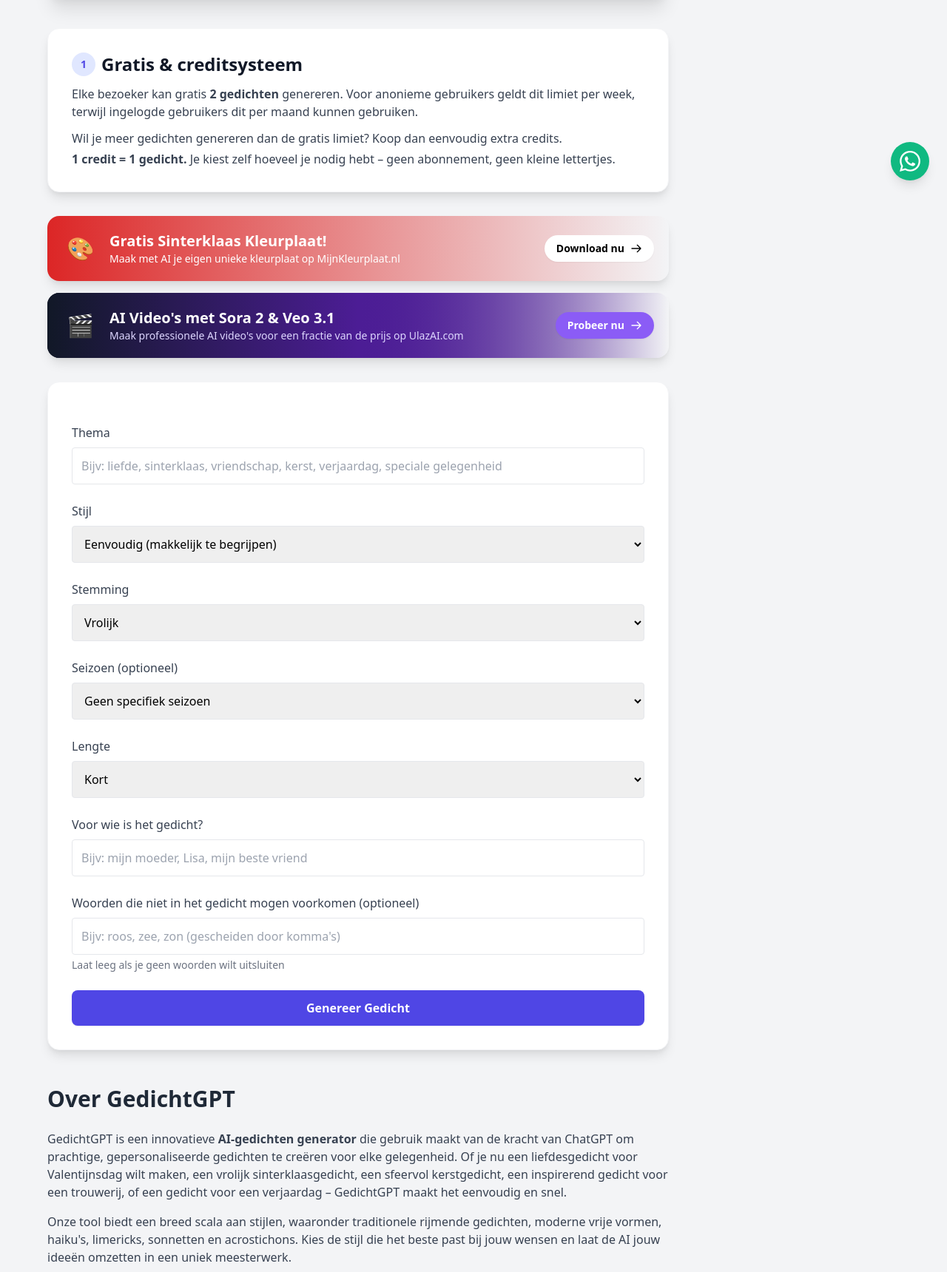
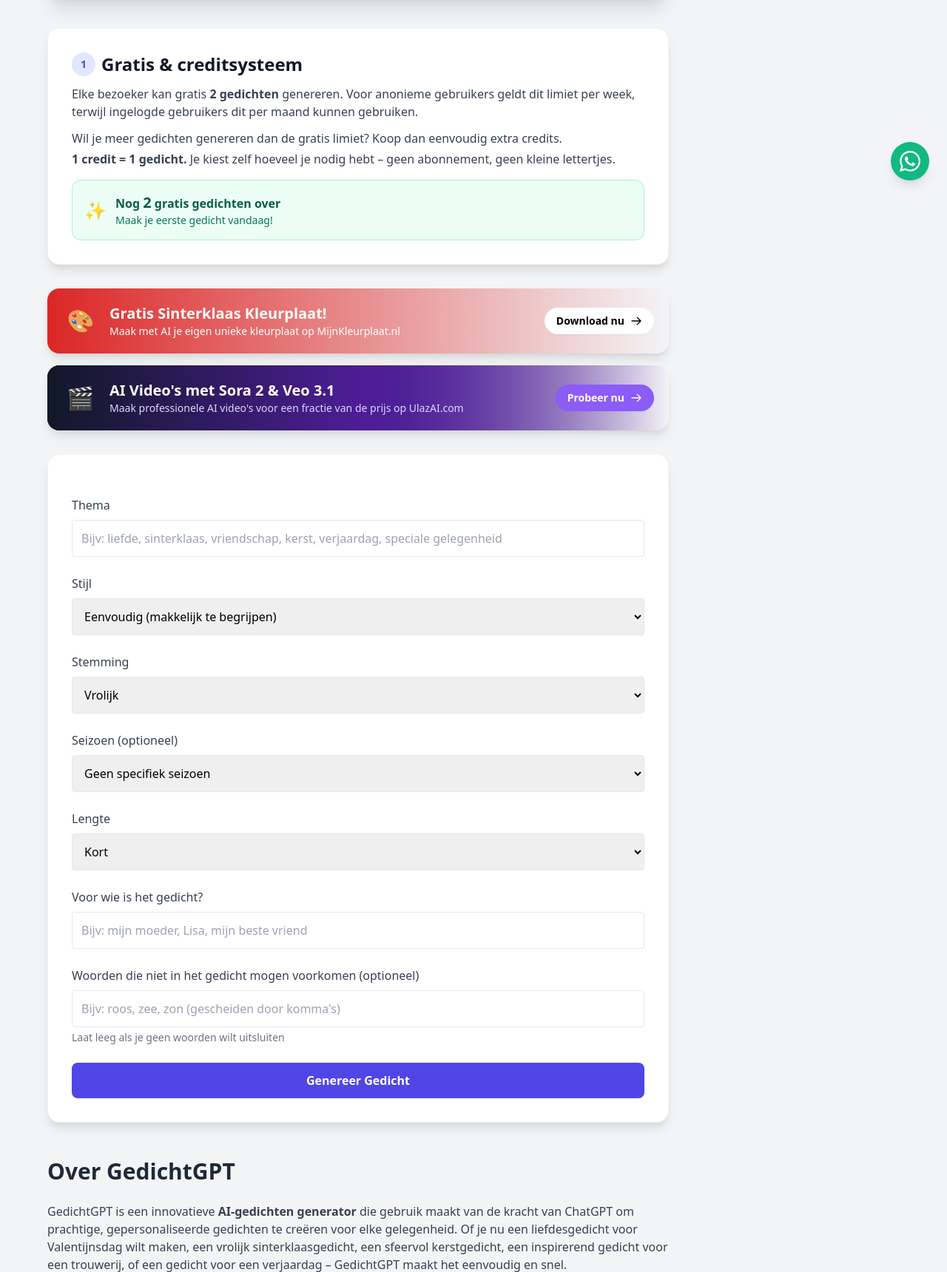
Before and after one commit to smrht/gptgedicht, a Django app: page / in a window 1280 px wide. Shown: the part 532-2252 px from the top of the page at 74% size. Run offline with Django 4.2, Linux system fonts and the light colour scheme; data comes from the database, SQL or seed files in the repository; data that the repository does not hold is empty; some libraries are stand-ins or nearby versions.

Commit message:
refactor: voeg urgentie banner en beste waarde highlight toe aan credit packages met remaining poems counter
- Implementeer urgentie banner in create_poem.html met 3 states (0, 1, 2 gedichten over) en color-coded design
- Voeg poems_remaining berekening toe aan PoemCreateView.get() voor authenticated en anonymous users
- Highlight Pro package met gradient background (indigo→purple) en "BESTE WAARDE" badge
- Voeg per-gedicht prijzen toe aan credit table (€0,33 en €0,20) met 40% korting indicator

```diff
--- a/poems/templates/poems/create_poem.html
+++ b/poems/templates/poems/create_poem.html
@@ -99,6 +99,33 @@
         <p class="text-gray-700 text-sm md:text-base">
             <span class="font-semibold">1 credit = 1 gedicht.</span> Je kiest zelf hoeveel je nodig hebt – geen abonnement, geen kleine lettertjes.
         </p>
+
+        <!-- Urgentie banner -->
+        {% if poems_remaining <= 2 %}
+        <div class="mt-4 p-4 rounded-xl {% if poems_remaining == 0 %}bg-red-50 border border-red-200{% elif poems_remaining == 1 %}bg-amber-50 border border-amber-200{% else %}bg-green-50 border border-green-200{% endif %}">
+            <div class="flex items-center gap-3">
+                {% if poems_remaining == 0 %}
+                    <span class="text-2xl">⚠️</span>
+                    <div>
+                        <p class="font-semibold text-red-800">Je gratis limiet is bereikt</p>
+                        <p class="text-sm text-red-700">Koop credits om meer gedichten te maken!</p>
+                    </div>
+                {% elif poems_remaining == 1 %}
+                    <span class="text-2xl">⏳</span>
+                    <div>
+                        <p class="font-semibold text-amber-800">Nog <span class="text-xl">1</span> gratis gedicht over</p>
+                        <p class="text-sm text-amber-700">Koop credits om onbeperkt te blijven creëren!</p>
+                    </div>
+                {% else %}
+                    <span class="text-2xl">✨</span>
+                    <div>
+                        <p class="font-semibold text-green-800">Nog <span class="text-xl">{{ poems_remaining }}</span> gratis gedichten over</p>
+                        <p class="text-sm text-green-700">Maak je eerste gedicht vandaag!</p>
+                    </div>
+                {% endif %}
+            </div>
+        </div>
+        {% endif %}
     </section>
 
     <!-- Sinterklaas Kleurplaat Banner -->
@@ -446,14 +473,22 @@
             </thead>
             <tbody>
                 <tr>
-                    <td class="py-2 px-4 border-b text-gray-600">Economie</td>
-                    <td class="py-2 px-4 border-b text-center text-gray-600">15</td>
-                    <td class="py-2 px-4 border-b text-center text-gray-600">€5,00</td>
+                    <td class="py-3 px-4 border-b text-gray-600">Economie</td>
+                    <td class="py-3 px-4 border-b text-center text-gray-600">15</td>
+                    <td class="py-3 px-4 border-b text-center text-gray-600">€5,00 <span class="text-xs text-gray-400">(€0,33/gedicht)</span></td>
                 </tr>
-                <tr>
-                    <td class="py-2 px-4 border-b text-gray-600">Pro</td>
-                    <td class="py-2 px-4 border-b text-center text-gray-600">50</td>
-                    <td class="py-2 px-4 border-b text-center text-gray-600">€10,00</td>
+                <tr class="bg-gradient-to-r from-indigo-50 to-purple-50">
+                    <td class="py-3 px-4 border-b">
+                        <div class="flex items-center gap-2">
+                            <span class="font-semibold text-indigo-700">Pro</span>
+                            <span class="bg-gradient-to-r from-indigo-600 to-purple-600 text-white text-xs font-bold px-2 py-0.5 rounded-full">BESTE WAARDE</span>
+                        </div>
+                    </td>
+                    <td class="py-3 px-4 border-b text-center font-semibold text-indigo-700">50</td>
+                    <td class="py-3 px-4 border-b text-center">
+                        <span class="font-semibold text-indigo-700">€10,00</span>
+                        <span class="text-xs text-green-600 font-medium">(€0,20/gedicht - 40% korting!)</span>
+                    </td>
                 </tr>
             </tbody>
         </table>
--- a/poems/views.py
+++ b/poems/views.py
@@ -569,7 +569,34 @@ class PoemCreateView(View):
     def get(self, request, *args, **kwargs):
         # Render de HTML pagina met het formulier en een teller van alle gedichten
         total_poems = Poem.objects.count()
-        return render(request, self.template_name, {"total_poems": total_poems})
+        now = timezone.now()
+
+        # Bereken remaining gratis gedichten
+        poems_remaining = 2
+        user_credits = 0
+        if request.user.is_authenticated:
+            poem_count = Poem.objects.filter(
+                user=request.user,
+                created_at__year=now.year,
+                created_at__month=now.month
+            ).count()
+            poems_remaining = max(0, 2 - poem_count)
+            try:
+                user_credits = request.user.profile.credits
+            except Profile.DoesNotExist:
+                user_credits = 0
+        else:
+            # Anoniem: check IP limiet (week)
+            ip = get_client_ip(request)
+            past_week = now - timedelta(days=7)
+            poem_count = Poem.objects.filter(ip_address=ip, created_at__gte=past_week).count()
+            poems_remaining = max(0, 2 - poem_count)
+
+        return render(request, self.template_name, {
+            "total_poems": total_poems,
+            "poems_remaining": poems_remaining,
+            "user_credits": user_credits,
+        })
 
     @method_decorator(ratelimit(key='ip', rate='5/m', method=['POST'], block=True))
     def post(self, request, *args, **kwargs):
```
Also changed, not shown: poems/templates/poems/purchase_credits.html (+22 -6 lines).
